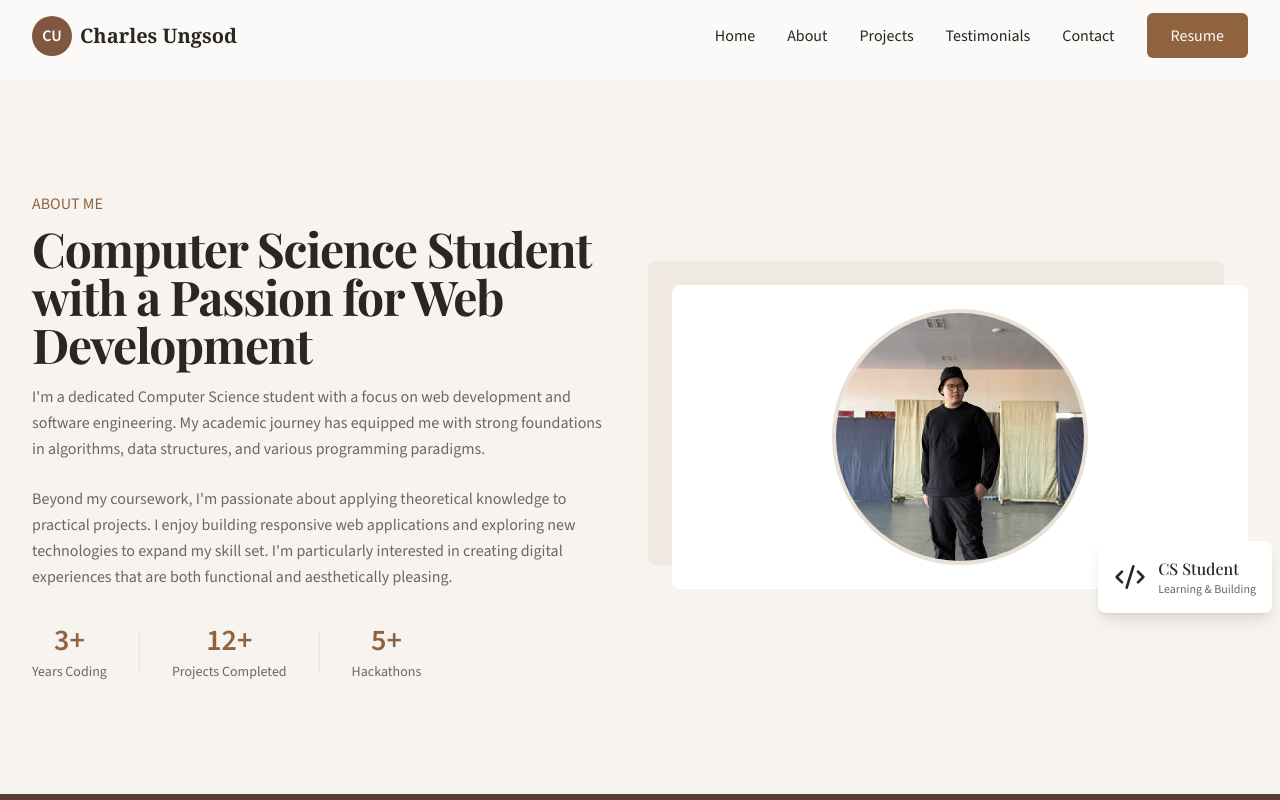
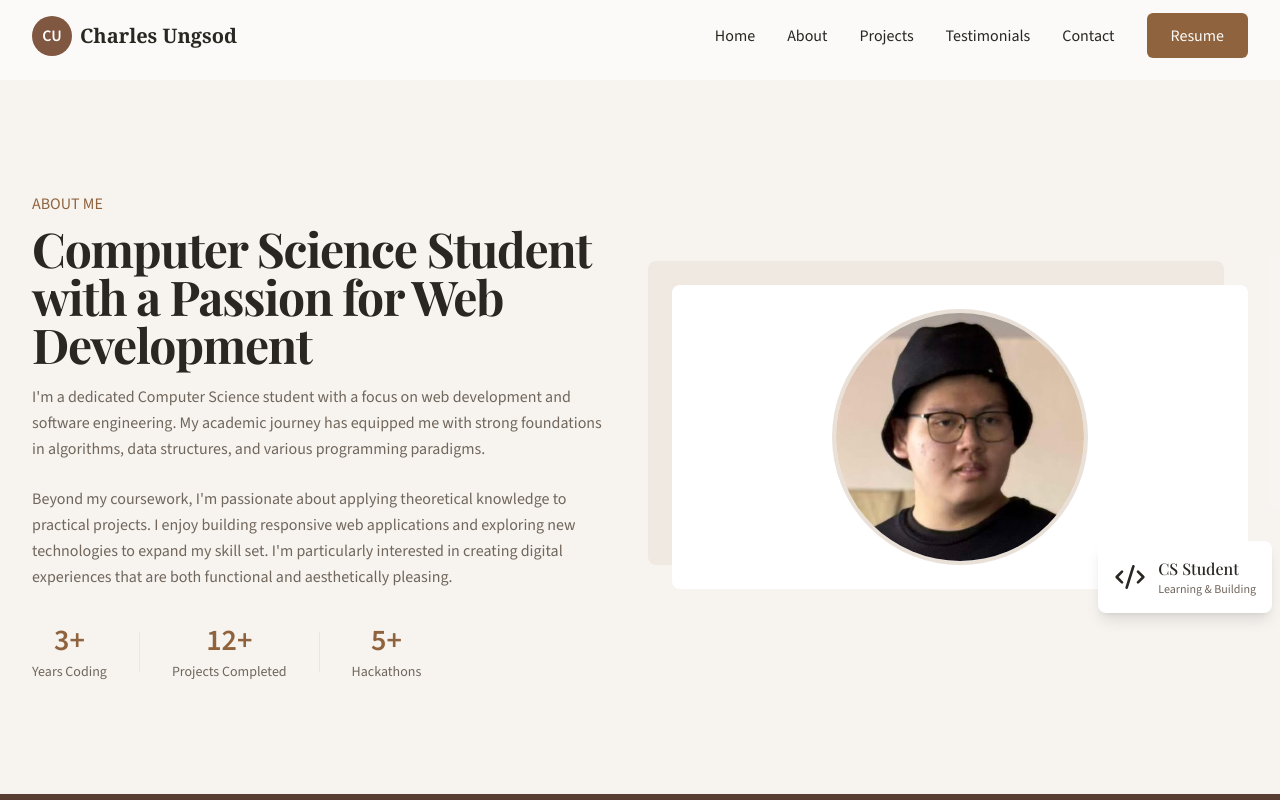
Before and after one commit to CharlesSerafin/warm-brewed-home, a React (Vite) app: page /about in a window 1280 px wide. Shown: the top 800 px of the page. Built offline with nearby package versions, Linux system fonts and the light colour scheme.

Commit message:
Replace image in About section
Replaced the image in the About section with a new one.

```diff
--- a/src/components/Hero.tsx
+++ b/src/components/Hero.tsx
@@ -29,7 +29,7 @@ const Hero = () => {
       <div className="relative h-full z-10 flex flex-col justify-center items-center text-center text-white container-custom px-4">
         <div className={`transition-all duration-1000 delay-300 ${isLoaded ? 'opacity-100 translate-y-0' : 'opacity-0 translate-y-8'}`}>
           <Avatar className="w-32 h-32 mx-auto mb-6 border-4 border-white/20">
-            <AvatarImage src="/lovable-uploads/264e9c53-4039-4826-940f-4d6526cd81d3.png" alt="Charles Ungsod" />
+            <AvatarImage src="/lovable-uploads/3c465608-22ef-41de-b445-601993784427.png" alt="Charles Ungsod" />
             <AvatarFallback>CU</AvatarFallback>
           </Avatar>
           <span className="inline-block mb-4 text-sm md:text-base uppercase tracking-widest border-b border-white/30 pb-2">Welcome to my portfolio</span>
--- a/src/pages/About.tsx
+++ b/src/pages/About.tsx
@@ -66,7 +66,7 @@ const About = () => {
                   <div className="absolute inset-0 bg-cafe-100 -translate-x-6 -translate-y-6 rounded-lg"></div>
                   <div className="relative overflow-hidden rounded-lg flex items-center justify-center p-6 bg-white">
                     <Avatar className="w-64 h-64 mx-auto border-4 border-primary/20">
-                      <AvatarImage src="/lovable-uploads/264e9c53-4039-4826-940f-4d6526cd81d3.png" alt="Charles Ungsod" className="object-cover" />
+                      <AvatarImage src="/lovable-uploads/3c465608-22ef-41de-b445-601993784427.png" alt="Charles Ungsod" className="object-cover" />
                       <AvatarFallback>CU</AvatarFallback>
                     </Avatar>
                   </div>
```
Also changed, not shown: public/lovable-uploads/3c465608-22ef-41de-b445-601993784427.png (added).
